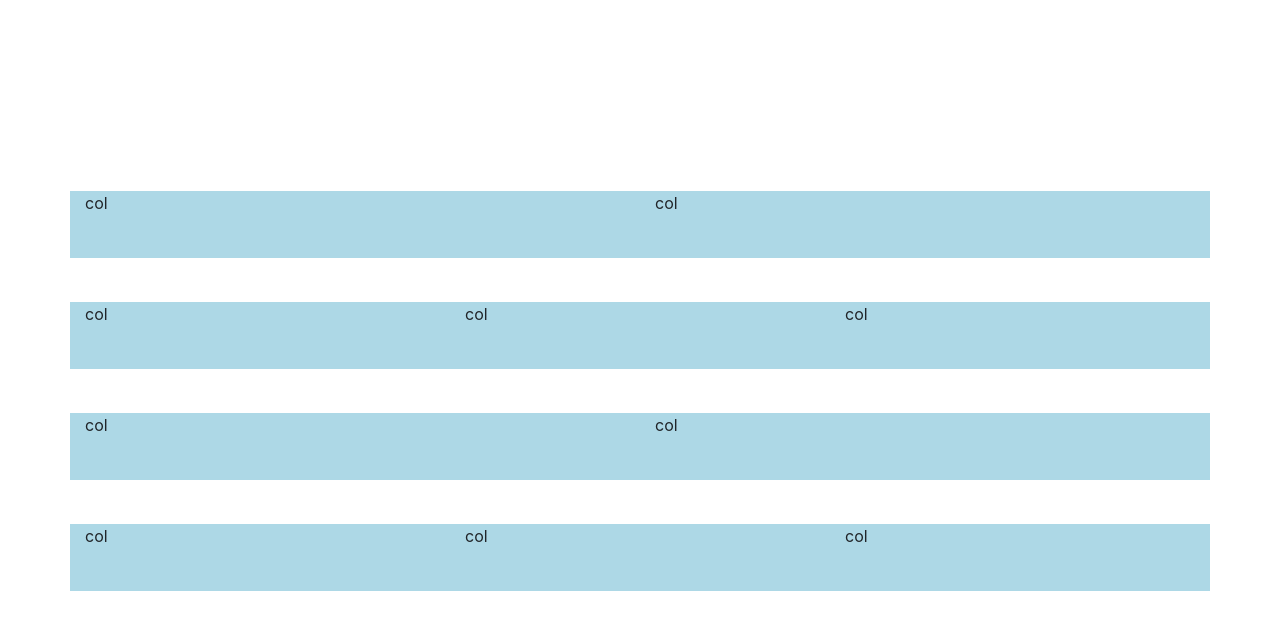
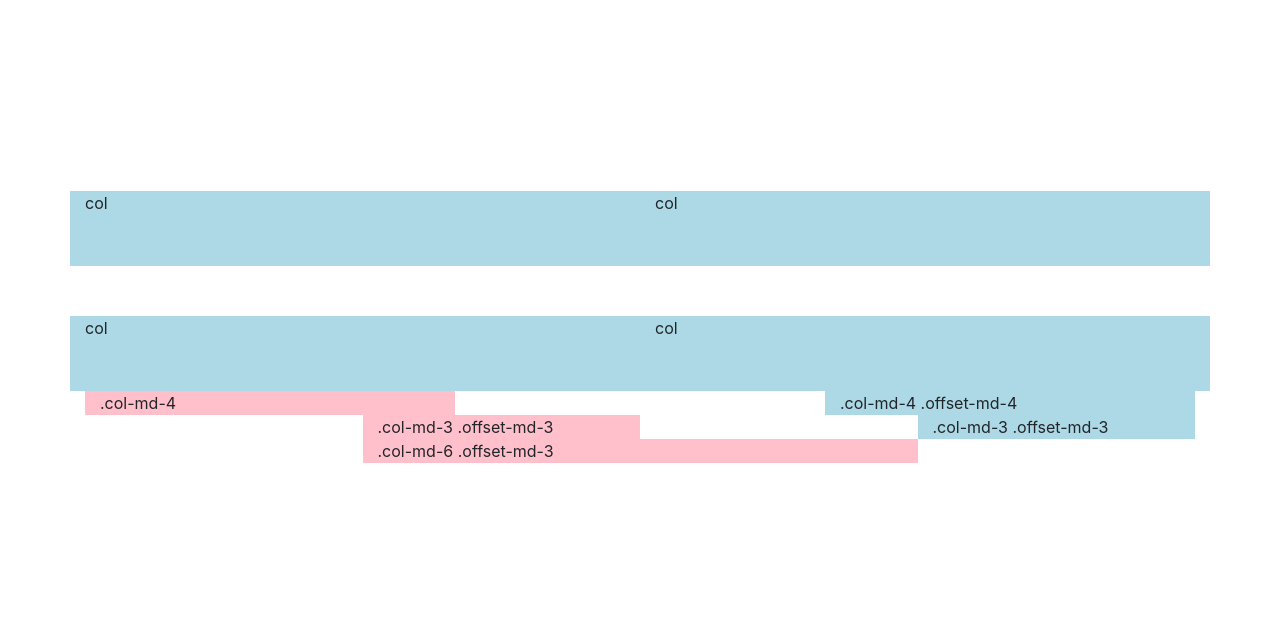
Before and after one commit to savickasp/collaborate-1, a plain HTML site: page index.html in a window 1280 px wide. Shown: the part 115-744 px from the top of the page. Drawn offline with Linux system fonts and the light colour scheme.

Commit message:
more blocks added

```diff
--- a/assets/css/style.css
+++ b/assets/css/style.css
@@ -9,3 +9,7 @@
 .bg-blue {
     background-color: lightblue;
 }
+
+.bg-pink {
+    background-color: pink;
+}
--- a/index.html
+++ b/index.html
@@ -44,22 +44,28 @@
     <!-- Inga -->
     <main>
         <div class="container vh-100 d-flex flex-column justify-content-center">
-            <div class="row h-50">
+            <div class="row h-25">
                 <div class="col bg-blue">col</div>
                 <div class="col bg-blue">col</div>
                 <div class="w-100"></div>
                 <div class="col bg-blue">col</div>
                 <div class="col bg-blue">col</div>
-                <div class="col bg-blue">col</div>
-                <div class="w-100"></div>
-                <div class="col bg-blue">col</div>
-                <div class="col bg-blue">col</div>
-                <div class="w-100"></div>
-                <div class="col bg-blue">col</div>
-                <div class="col bg-blue">col</div>
-                <div class="col bg-blue">col</div>
+            </div>
+            <div class="container h-25">
+                <div class="row">
+                    <div class="col-md-4 bg-pink">.col-md-4</div>
+                    <div class="col-md-4 offset-md-4 bg-blue">.col-md-4 .offset-md-4</div>
+                </div>
+                <div class="row">
+                    <div class="col-md-3 offset-md-3 bg-pink">.col-md-3 .offset-md-3</div>
+                    <div class="col-md-3 offset-md-3 bg-blue">.col-md-3 .offset-md-3</div>
+                </div>
+                <div class="row">
+                    <div class="col-md-6 offset-md-3 bg-pink">.col-md-6 .offset-md-3</div>
+                </div>
             </div>
         </div>
+
     </main>
     <!-- end of Inga -->
     <!-- Pijus -->
```
